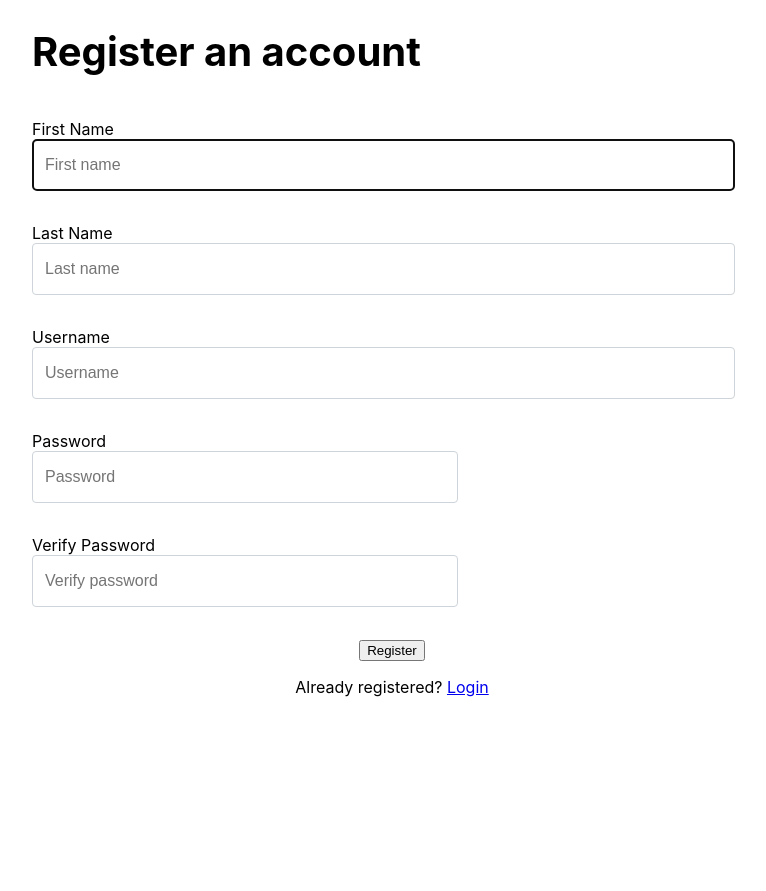
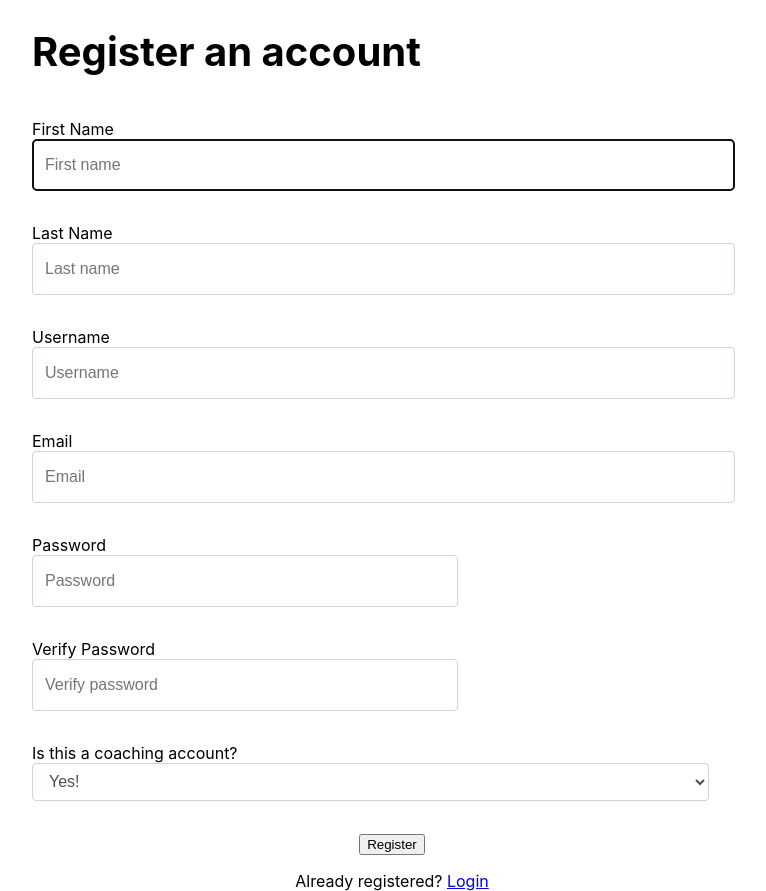
Before and after one commit to sullypierce/training-well-react, a React (Create React App) app: page /register in a window 1280 px wide. Shown: the whole page, without its empty margins (248-1014 px from the left). Before the commit the page ends 800 px from the top, so only its background shows below. Built offline with nearby package versions, Linux system fonts and the light colour scheme.

Commit message:
login and register are functional

```diff
--- a/src/components/auth/Register.js
+++ b/src/components/auth/Register.js
@@ -6,7 +6,8 @@ export const Register = () => {
     const firstName = useRef()
     const lastName = useRef()
     const username = useRef()
-    const bio = useRef()
+    const email = useRef()
+    const coachAccount = useRef()
     const password = useRef()
     const verifyPassword = useRef()
     const passwordDialog = useRef()
@@ -18,9 +19,10 @@ export const Register = () => {
         if (password.current.value === verifyPassword.current.value) {
             const newUser = {
                 "username": username.current.value,
+                "email" : email.current.value,
                 "first_name": firstName.current.value,
                 "last_name": lastName.current.value,
-                "bio": bio.current.value,
+                "is_coach": coachAccount.current.value,
                 "password": password.current.value
             }
 
@@ -67,12 +69,23 @@ export const Register = () => {
                     <input ref={username} type="text" name="username" className="form-control" placeholder="Username" required />
                 </fieldset>
                 <fieldset>
+                    <label htmlFor="inputEmail">Email</label>
+                    <input ref={email} type="text" name="Email" className="form-control" placeholder="Email" required />
+                </fieldset>
+                <fieldset>
                     <label htmlFor="inputPassword"> Password </label>
                     <input ref={password} type="password" name="password" className="form-control" placeholder="Password" required />
                 </fieldset>
                 <fieldset>
                     <label htmlFor="verifyPassword"> Verify Password </label>
                     <input ref={verifyPassword} type="password" name="verifyPassword" className="form-control" placeholder="Verify password" required />
+                </fieldset>
+                <fieldset>
+                    <label htmlFor="coachAccount"> Is this a coaching account? </label>
+                    <select ref={coachAccount} type="password" name="coachAccount" className="form-control"  required >
+                        <option value={true}  > Yes! </option>
+                        <option value={false} > Nope, just want to train myself.</option>
+                    </select>
                 </fieldset>
 
                 <fieldset style={{
```
